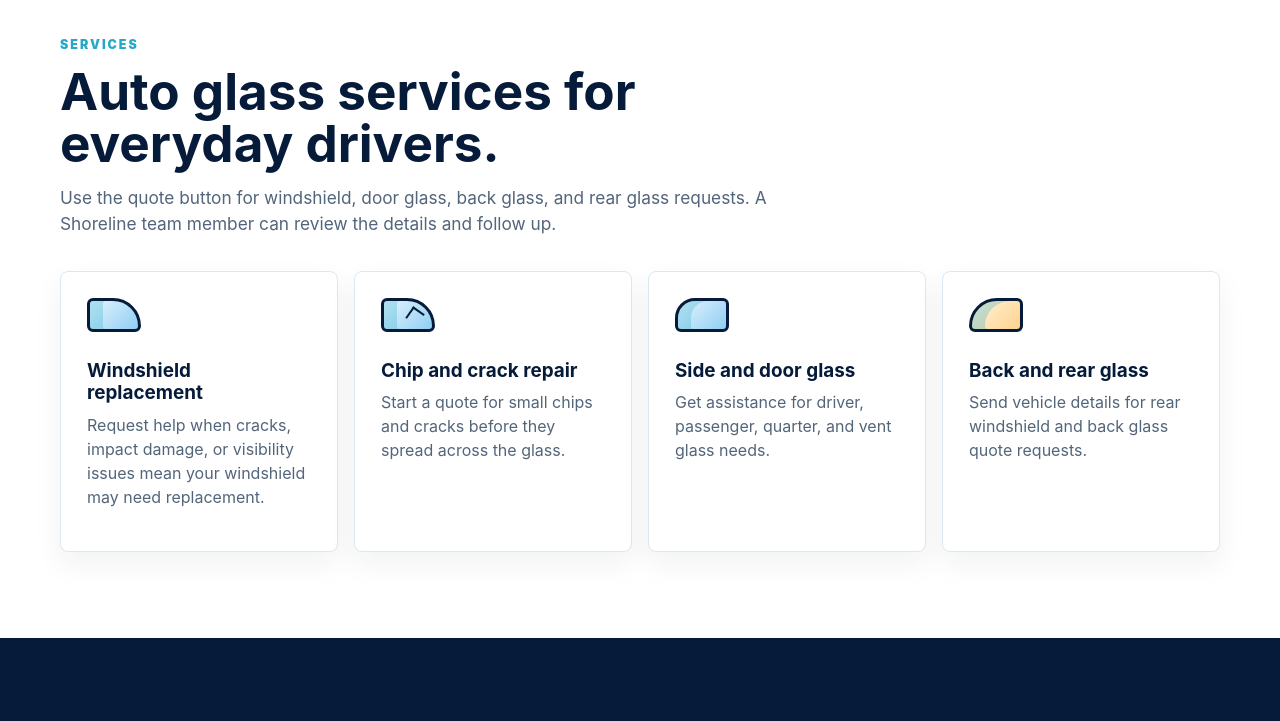
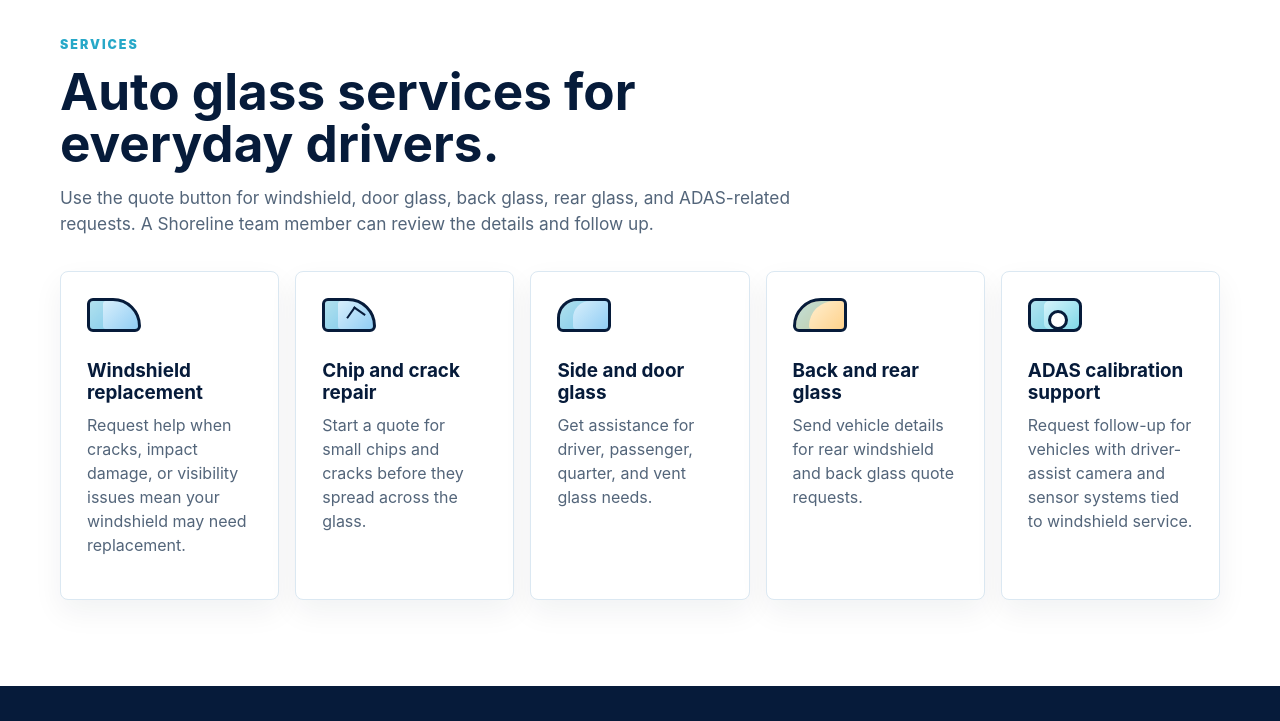
Before and after one commit to SGJIII/shoreline-auto-glass, a plain HTML site: page site/index.html in a window 1280 px wide. Shown: the part 1245-1966 px from the top of the page. Drawn offline with Linux system fonts and the light colour scheme.

Commit message:
Add ADAS service messaging

```diff
--- a/site/assets/styles.css
+++ b/site/assets/styles.css
@@ -355,7 +355,7 @@ h3 {
 
 .service-grid {
   display: grid;
-  grid-template-columns: repeat(4, minmax(0, 1fr));
+  grid-template-columns: repeat(5, minmax(0, 1fr));
   gap: 16px;
 }
 
@@ -406,6 +406,24 @@ h3 {
 .service-icon.rear {
   border-radius: 28px 6px 6px 6px;
   background: linear-gradient(135deg, #fff5df, #ffd28b);
+}
+
+.service-icon.adas {
+  position: relative;
+  border-radius: 8px;
+  background: linear-gradient(135deg, #e8fbff, #80d7e8);
+}
+
+.service-icon.adas::after {
+  content: "";
+  position: absolute;
+  left: 17px;
+  top: 9px;
+  width: 14px;
+  height: 14px;
+  border: 3px solid var(--navy);
+  border-radius: 50%;
+  background: var(--white);
 }
 
 .process-section {
--- a/site/index.html
+++ b/site/index.html
@@ -75,7 +75,7 @@
           <h1>Shoreline Auto Glass.</h1>
           <p class="hero-subline">Clear vision. Safe journeys.</p>
           <p class="hero-lede">
-            Shoreline Auto Glass helps drivers request quotes for windshield, side, back, and rear glass needs across Southeastern Massachusetts, the Cape and Islands.
+            Shoreline Auto Glass helps drivers request quotes for windshield, ADAS calibration, side, back, and rear glass needs across Southeastern Massachusetts, the Cape and Islands.
           </p>
           <div class="hero-actions">
             <button class="button primary quote-trigger gb-get-quote-button" type="button">Get a quote</button>
@@ -106,7 +106,7 @@
             <h2>Auto glass help without the runaround.</h2>
           </div>
           <p>
-            Tell us what happened, share your vehicle details, and Shoreline will follow up to help confirm the right next step. The site is built around one job: make it easy for customers to ask for help and easy for the team to manage new leads.
+            Tell us what happened, share your vehicle details, and Shoreline will follow up to help confirm the right next step. The team brings high-level auto glass technician experience, including ADAS-related work, to each quote request.
           </p>
         </div>
       </section>
@@ -117,7 +117,7 @@
             <p class="eyebrow">Services</p>
             <h2>Auto glass services for everyday drivers.</h2>
             <p>
-              Use the quote button for windshield, door glass, back glass, and rear glass requests. A Shoreline team member can review the details and follow up.
+              Use the quote button for windshield, door glass, back glass, rear glass, and ADAS-related requests. A Shoreline team member can review the details and follow up.
             </p>
           </div>
           <div class="service-grid">
@@ -140,6 +140,11 @@
               <span class="service-icon rear" aria-hidden="true"></span>
               <h3>Back and rear glass</h3>
               <p>Send vehicle details for rear windshield and back glass quote requests.</p>
+            </article>
+            <article class="service-card">
+              <span class="service-icon adas" aria-hidden="true"></span>
+              <h3>ADAS calibration support</h3>
+              <p>Request follow-up for vehicles with driver-assist camera and sensor systems tied to windshield service.</p>
             </article>
           </div>
         </div>
```
Also changed, not shown: content/site-copy.md (+3 -2 lines), docs/manager-guide.md (+2 -1 lines).
